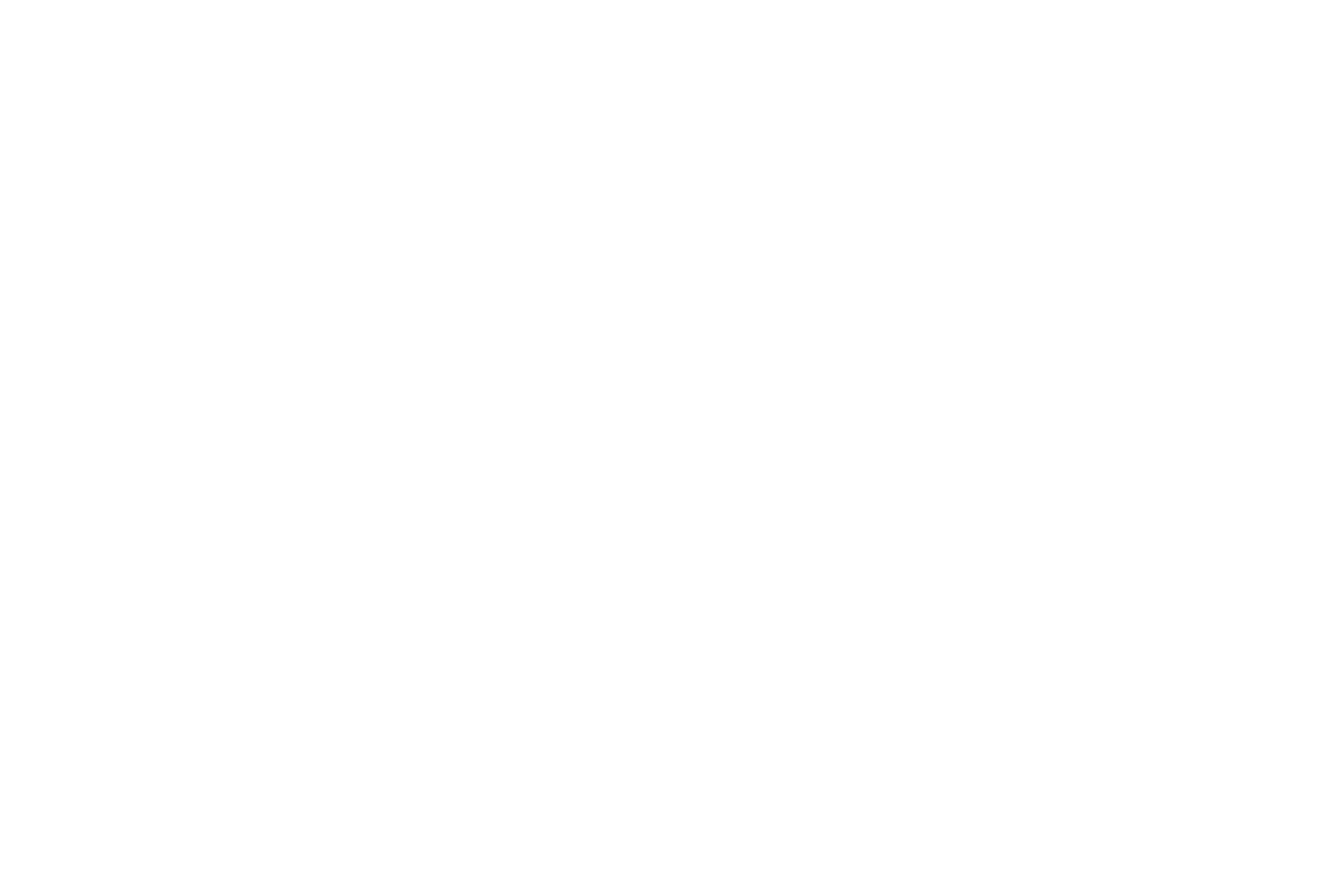
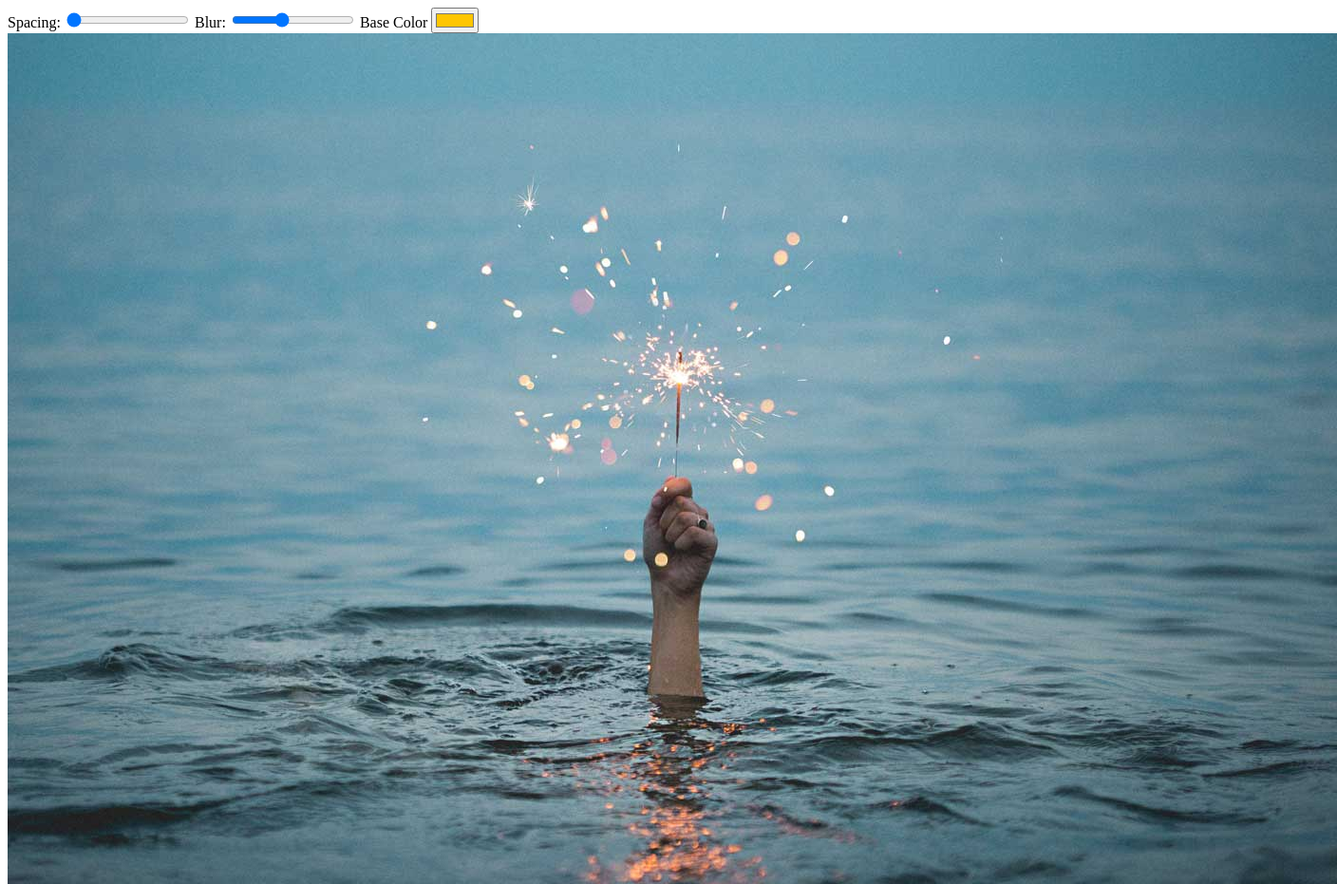
Before and after one commit to gregmarquet/fun-image, a plain HTML site: page index.html in a window 1280 px wide. Shown: the top 931 px of the page at 95% size, 1408 px wide, since content can reach past the window. Before the commit the page ends 800 px from the top, so only its background shows below. Drawn offline with Linux system fonts and the light colour scheme.

Commit message:
set up html with 3 input and an image

```diff
--- a/index.html
+++ b/index.html
@@ -6,5 +6,18 @@
 </head>
 <body>
 
+  <div class="controls">
+    <label for="spacing">Spacing:</label>
+    <input id="spacing" type="range" name="spacing" min="10" max="200" value="10" data-sizing="px">
+
+    <label for="blur">Blur:</label>
+    <input id="blur" type="range" name="blur" min="0" max="25" value="10" data-sizing="px">
+
+    <label for="base">Base Color</label>
+    <input id="base" type="color" name="base" value="#ffc600">
+  </div>
+
+  <img src="./images/kristopher-roller.jpg">
+
 </body>
 </html>
```
